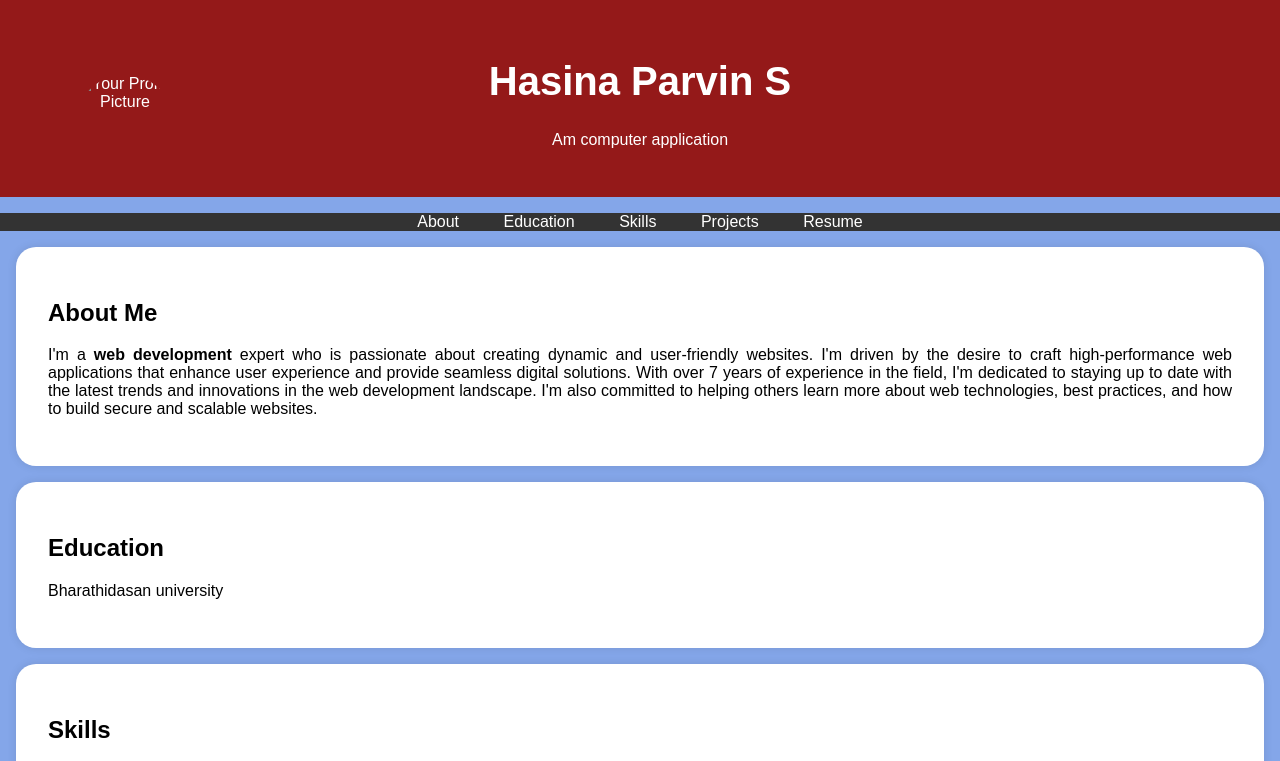
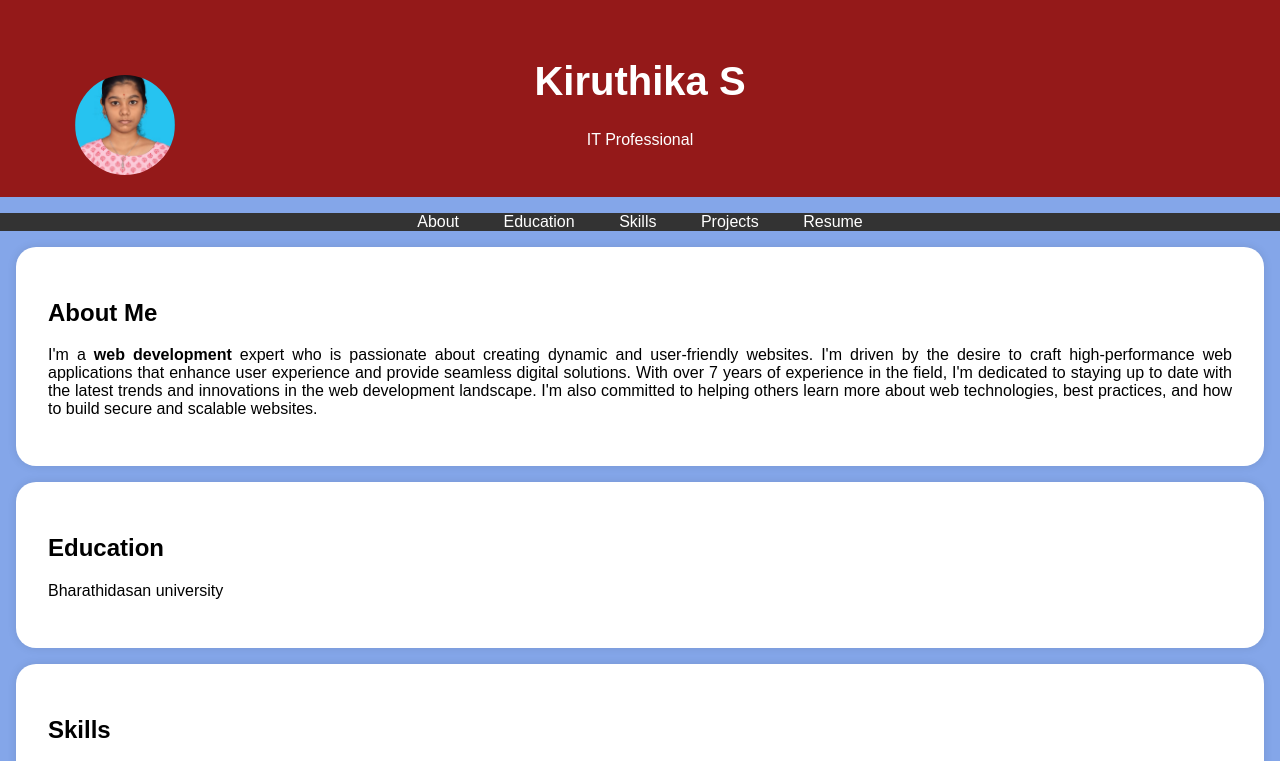
Before and after one commit to Kiruthika-git12/Portfolio, a plain HTML site: page index.html in a window 1280 px wide. Shown: the top 761 px of the page. Drawn offline with Linux system fonts and the light colour scheme.

Commit message:
Update index.html

```diff
--- a/index.html
+++ b/index.html
@@ -95,9 +95,9 @@
     <header>
         <div class="header-content">
             <!-- Add your profile picture here -->
-            <img src=" photo.pdf" alt="Your Profile Picture" class="profile-picture">
-            <h1>Hasina Parvin S</h1>
-            <p>Am computer application</p>
+            <img src="Kiru Pic.jpg" alt="Your Profile Picture" class="profile-picture">
+            <h1>Kiruthika S </h1>
+            <p>IT Professional</p>
         </div>
     </header>
 
@@ -166,7 +166,7 @@
         <div class="section-content">
             <center>
             <h2>Resume</h2>
-            <a href="Hasina Parvin (1).pdf" target="_blank" class="download-button">Download CV</a>
+            <a href="Kiruthika S.pdf" target="_blank" class="download-button">Download CV</a>
         </center>
         </div>
 
```
